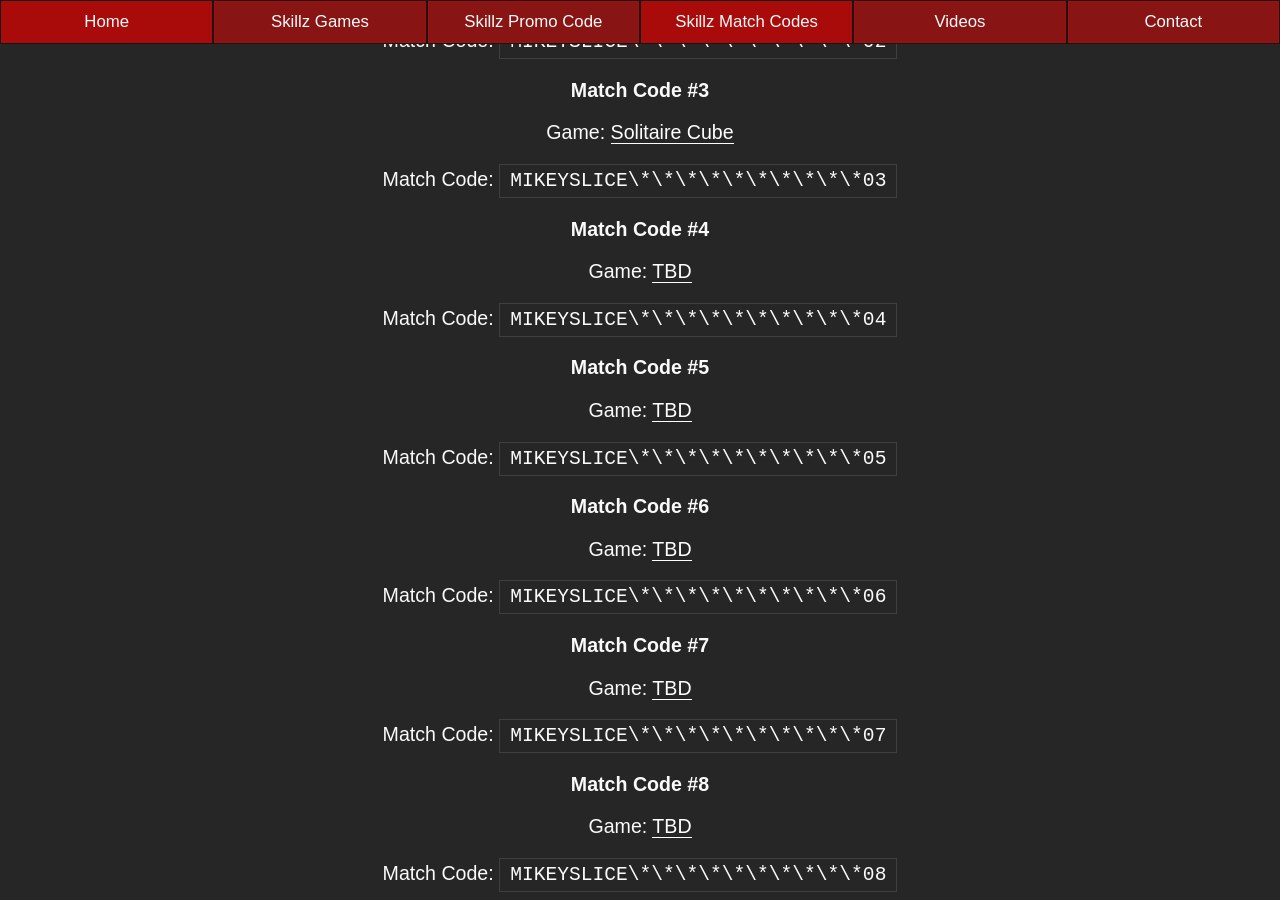
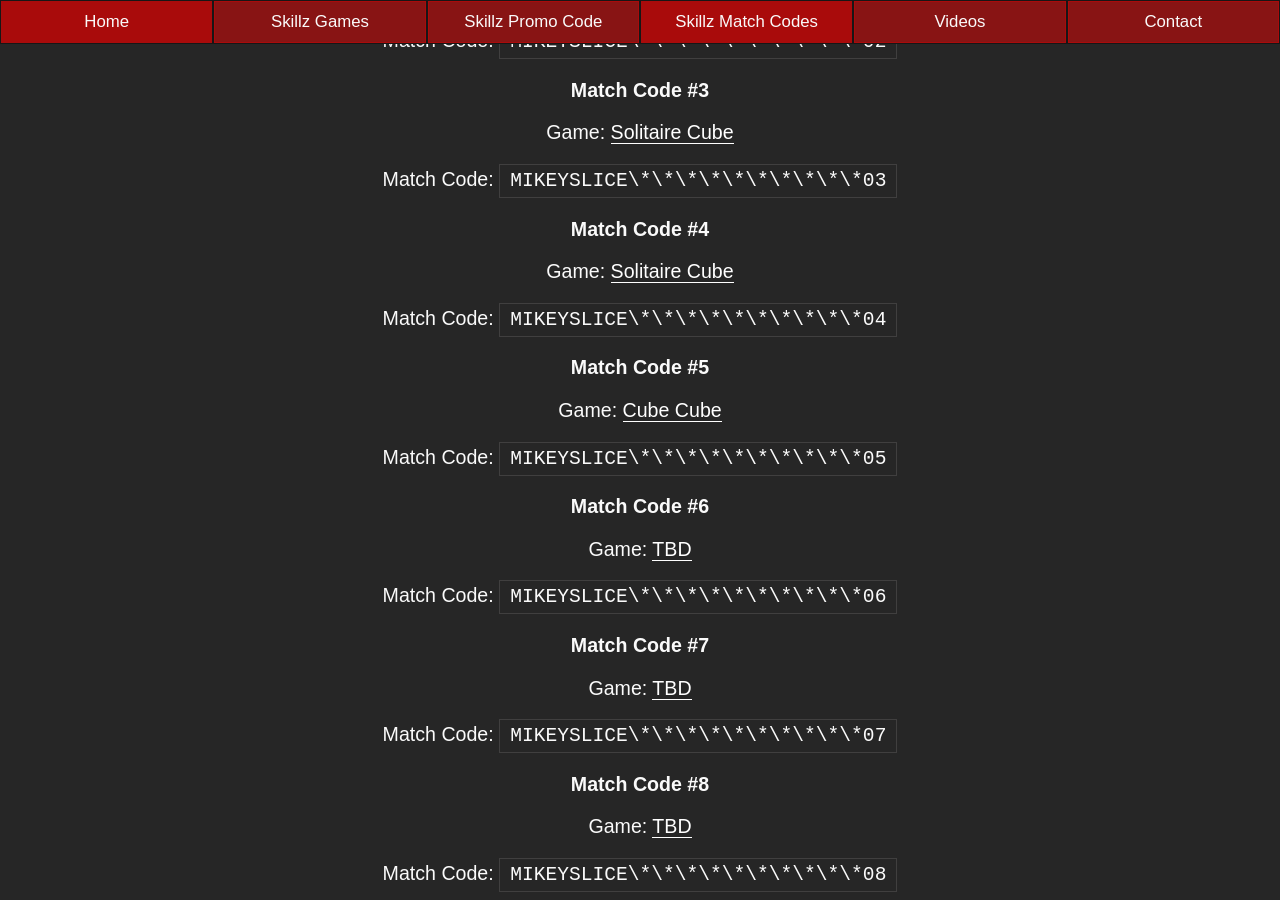
Before and after one commit to mikeyslice/esports-medium, a Jekyll site: the page built from skillz-match-codes.md, in a window 1280 px wide and 900 px high, scrolled down 3632 px. Built offline with Jekyll 4.4.1, drawn with Linux system fonts in a browser that asks for light colours.

Commit message:
Update Skillz Match Codes “skillz-match-codes”

```diff
--- a/_includes/pages/skillz-match-codes.html
+++ b/_includes/pages/skillz-match-codes.html
@@ -123,13 +123,13 @@
 
 <h3>Match Code #4</h3>
 
-<p>Game: <a href="/skillz-games/">TBD</a><p>
+<p>Game: <a href="/skillz-games/">Solitaire Cube</a><p>
 
 <p>Match Code: <code>MIKEYSLICE\*\*\*\*\*\*\*\*\*\*04</code></p>
 
 <h3>Match Code #5</h3>
 
-<p>Game: <a href="/skillz-games/">TBD</a><p>
+<p>Game: <a href="/skillz-games/">Cube Cube</a><p>
 
 <p>Match Code: <code>MIKEYSLICE\*\*\*\*\*\*\*\*\*\*05</code></p>
 
```
